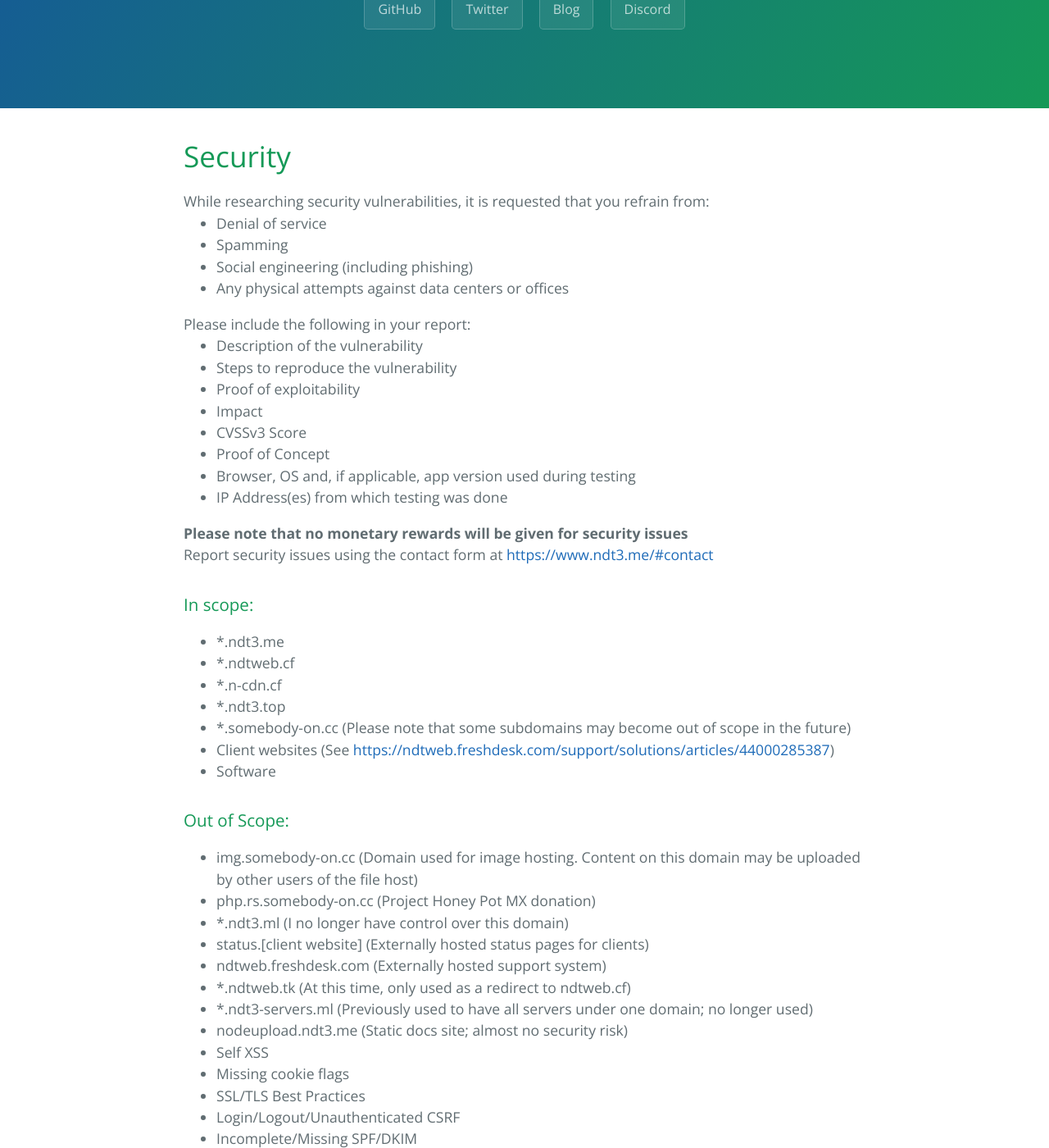
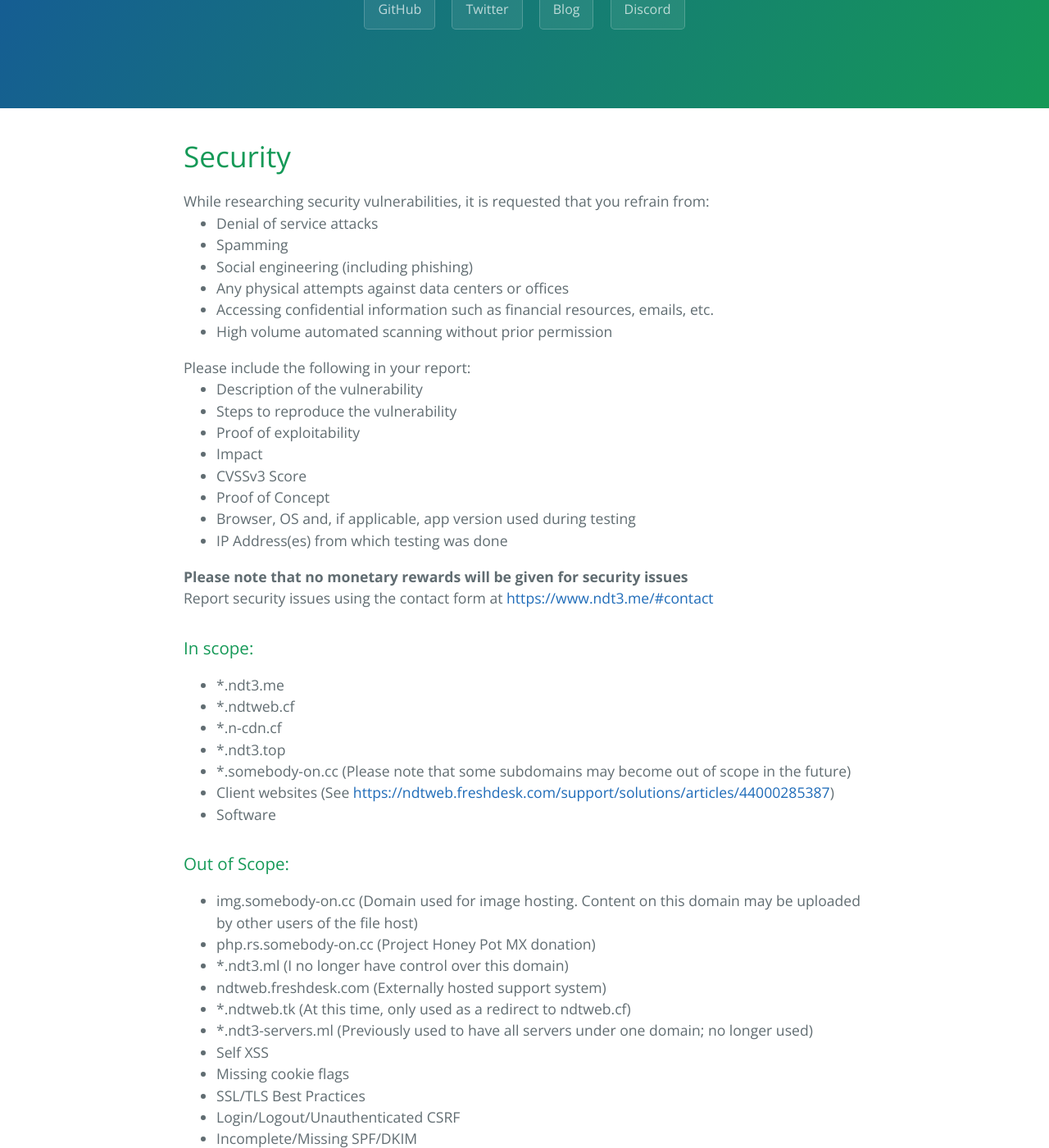
Before and after one commit to TrueWinter/website, a Jekyll site: the page built from security.html, in a window 1280 px wide and 1400 px high, scrolled down 251 px. Shown: the whole window at 82% size. Built offline with Jekyll 4.4.1, drawn with Linux system fonts in a browser that asks for light colours; nearby versions of some CDN libraries; a script that is not in the unit is left out; comment, search, counter and statistics services are not loaded; some of the changed text lies outside the part shown.

Commit message:
Update security.html

```diff
--- a/security.html
+++ b/security.html
@@ -6,10 +6,12 @@ title: Security
 <h1>Security</h1>
 While researching security vulnerabilities, it is requested that you refrain from:
 <ul>
-<li>Denial of service</li>
+<li>Denial of service attacks</li>
 <li>Spamming</li>
 <li>Social engineering (including phishing)</li>
 <li>Any physical attempts against data centers or offices</li>
+<li>Accessing confidential information such as financial resources, emails, etc.</li>
+<li>High volume automated scanning without prior permission</li>
 </ul>
 Please include the following in your report:
 <ul>
@@ -40,11 +42,9 @@ Report security issues using the contact form at <a href="https://www.ndt3.me/#c
 <li>img.somebody-on.cc (Domain used for image hosting. Content on this domain may be uploaded by other users of the file host)</li>
 <li>php.rs.somebody-on.cc (Project Honey Pot MX donation)</li>
 <li>*.ndt3.ml (I no longer have control over this domain)</li>
-<li>status.[client website] (Externally hosted status pages for clients)</li>
 <li>ndtweb.freshdesk.com (Externally hosted support system)</li>
 <li>*.ndtweb.tk (At this time, only used as a redirect to ndtweb.cf)</li>
 <li>*.ndt3-servers.ml (Previously used to have all servers under one domain; no longer used)</li>
-<li>nodeupload.ndt3.me (Static docs site; almost no security risk)</li>
 <li>Self XSS</li>
 <li>Missing cookie flags</li>
 <li>SSL/TLS Best Practices</li>
@@ -52,6 +52,11 @@ Report security issues using the contact form at <a href="https://www.ndt3.me/#c
 <li>Incomplete/Missing SPF/DKIM</li>
 <li>Clickjacking</li>
 <li>Known vulnerabilities in libraries without proof of concept</li>
+<li>Research servers:
+  <ul>
+    <li>138.xx.xxx.82</li>
+  </ul>
+</li>
 <li>Servers only set up to demonstrate a security vulnerability in another company's system. Current PoC servers:
   <ul>
     <li>104.xxx.xx.156</li>
```
